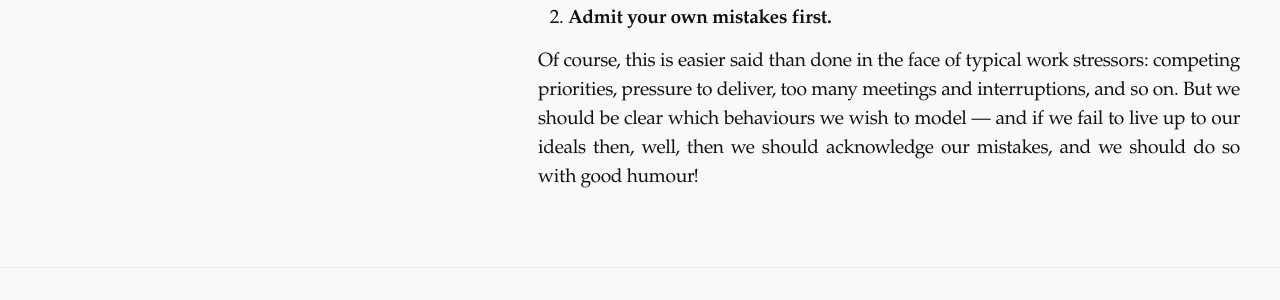
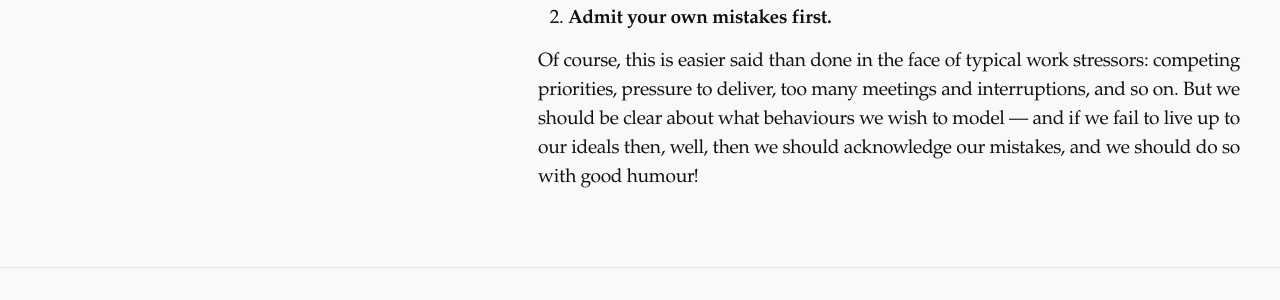
Before and after one commit to jbrunton/jbrunton.com, a Jekyll site: the page built from _posts/2025-02-23-our-work-is-too-important-to-take-seriously.md, in a window 1280 px wide. Shown: the part 919-1219 px from the top of the page. Built offline with Jekyll 4.4.1, drawn with Linux system fonts in a browser that asks for light colours; some web fonts are replaced.

Commit message:
Update 2025-02-23-our-work-is-too-important-to-take-seriously.md

```diff
--- a/_posts/2025-02-23-our-work-is-too-important-to-take-seriously.md
+++ b/_posts/2025-02-23-our-work-is-too-important-to-take-seriously.md
@@ -29,4 +29,4 @@ So while it's _possible_ to [write a lengthy essay on the theories of accountabi
 1. **Be good humored in the face of failure.**
 2. **Admit your own mistakes first.**
 
-Of course, this is easier said than done in the face of typical work stressors: competing priorities, pressure to deliver, too many meetings and interruptions, and so on. But we should be clear which  behaviours we wish to model &mdash; and if we fail to live up to our ideals then, well, then we should acknowledge our mistakes, and we should do so with good humour!
+Of course, this is easier said than done in the face of typical work stressors: competing priorities, pressure to deliver, too many meetings and interruptions, and so on. But we should be clear about what behaviours we wish to model &mdash; and if we fail to live up to our ideals then, well, then we should acknowledge our mistakes, and we should do so with good humour!
```
